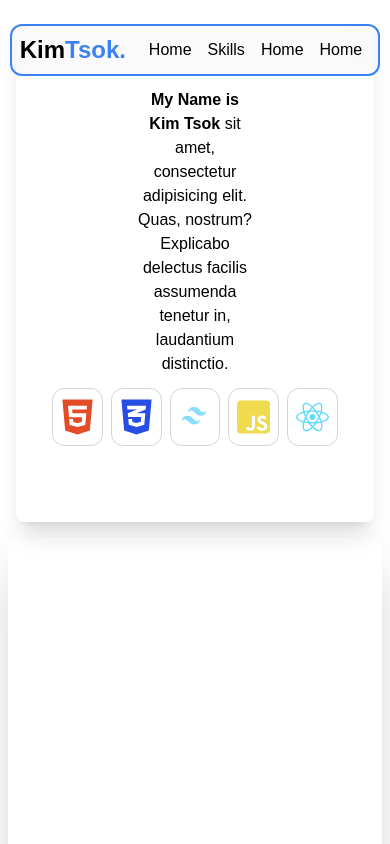
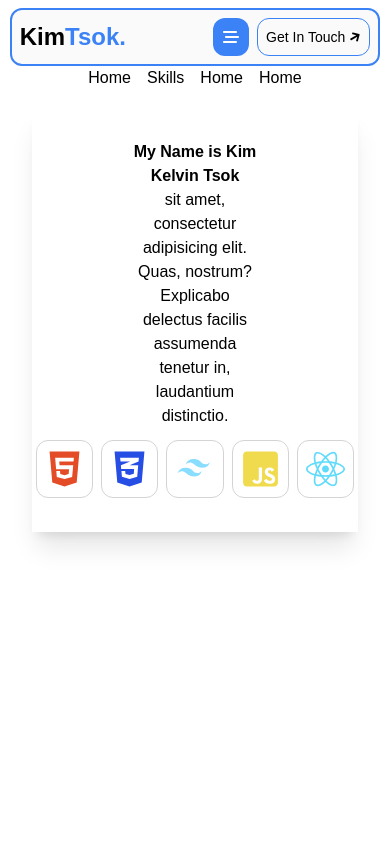
Before and after one commit to Kim-Tsok/My-Personal-Portfolio, a website built with Vite: page index.html in a window 390 px wide. Shown: the top 844 px of the page. Built offline with nearby package versions, Linux system fonts and the light colour scheme.

Commit message:
A navabar was edited to make it easier to do media querry

```diff
--- a/index.html
+++ b/index.html
@@ -2,34 +2,75 @@
 <html lang="en">
 	<head>
 		<meta charset="UTF-8" />
-		<meta name="Portfolio" content="Kim Tsok" />
+		<meta name="viewport" content="width=device-width, initial-scale=1.0" />
 		<link rel="stylesheet" href="./style.css" />
 		<title>Kim's Portfolio</title>
 
 		<body class="bg-white text-black">
-			<nav class="fixed w-full pt-2">
+			<nav class="w-full pt-2 pb-5">
 				<div
-					class="flex items-center justify-between m-auto w-[95%] border-2 border-blue-500 rounded-xl p-2 bg-zinc-200/20 backdrop-blur-lg"
+					class="flex items-center justify-between w-[95%] m-auto border-2 border-blue-500 rounded-xl p-2 bg-zinc-200/20 backdrop-blur-lg"
 				>
 					<a href="">
 						<h1 class="text-2xl font-extrabold">
 							Kim<span class="text-blue-500">Tsok.</span>
 						</h1>
 					</a>
-					<ul class="flex">
-						<li class="mx-2"><a href="#home">Home</a></li>
-						<li class="mx-2"><a href="#skilll">Skills</a></li>
-						<li class="mx-2"><a href="#">Home</a></li>
-						<li class="mx-2"><a href="#">Home</a></li>
-					</ul>
+
+					<div class="flex">
+						<a
+							href="#"
+							class="p-2 px-[10px] bg-blue-500 rounded-xl hover:shadow-blue-500 hover:shadow-md flex items-center justify-center"
+							id="menubtn"
+							><img src="/bars-staggered.svg" alt="Menu bar" class="w-4 h-4"
+						/></a>
+
+						<script>
+							document.getElementById("menubtn").onclick = () => {
+								document.getElementById("menubar").style.display = "block";
+							};
+						</script>
+						<a
+							href="#"
+							class="flex items-center justify-center p-2 ml-2 border-[1px] border-blue-500 rounded-xl"
+							id="GIT"
+						>
+							<span class="text-sm" id="GITtext">Get In Touch</span>
+							<img
+								src="/arrow-right.svg"
+								alt="Get In Touch Arrow"
+								class="w-3 h-3 -rotate-[30deg] ml-1"
+								id="GITarrow"
+						/></a>
+
+						<script>
+							document.getElementById("GIT").onmouseenter = () => {
+								document.getElementById("GITarrow").style.rotate = "30deg";
+								document.getElementById("GITtext").style.marginRight = "6px";
+							};
+							document.getElementById("GIT").onmouseleave = () => {
+								document.getElementById("GITarrow").style.rotate = "-1deg";
+								document.getElementById("GITtext").style.marginRight = "0";
+							};
+						</script>
+					</div>
 				</div>
+				<ul class="flex items-center justify-center text-center" id="menubar">
+					<li class="mx-2"><a href="#home">Home</a></li>
+					<li class="mx-2"><a href="#skilll">Skills</a></li>
+					<li class="mx-2"><a href="#">Home</a></li>
+					<li class="mx-2"><a href="#">Home</a></li>
+				</ul>
 			</nav>
-			<section class="h-[60vh] px-8 shadow-xl m-4 rounded-lg" id="home">
-				<div class="flex items-center w-full h-full flex-col justify-center">
+
+			<section class="h-[50vh] px-8 rounded-lg bg-white" id="home">
+				<div
+					class="flex items-center w-full h-full flex-col justify-center shadow-xl"
+				>
 					<article class="w-[40%] text-center">
-						<strong>My Name is Kim Tsok</strong> sit amet, consectetur
-						adipisicing elit. Quas, nostrum? Explicabo delectus facilis
-						assumenda tenetur in, laudantium distinctio.
+						<strong><h1>My Name is Kim Kelvin Tsok</h1> </strong>
+						sit amet, consectetur adipisicing elit. Quas, nostrum? Explicabo
+						delectus facilis assumenda tenetur in, laudantium distinctio.
 					</article>
 
 					<div class="flex mt-2">
@@ -64,10 +105,7 @@
 					</div>
 				</div>
 			</section>
-			<section
-				class="h-[50vh] px shadow-2xl m-2 rounded-lg"
-				id="skill"
-			></section>
+			<section class="h-[100vh]"></section>
 		</body>
 	</head>
 </html>
--- a/style.css
+++ b/style.css
@@ -5,7 +5,4 @@
 *{
       font-family: 'poppins', sans-serif;
       transition: 0.5s;
-      margin: 0;
-      padding: 0;
-      box-sizing: border-box;
 }
```
Also changed, not shown: public/arrow-right.svg (added), public/bars-staggered.svg (added), public/bars.svg (added).
